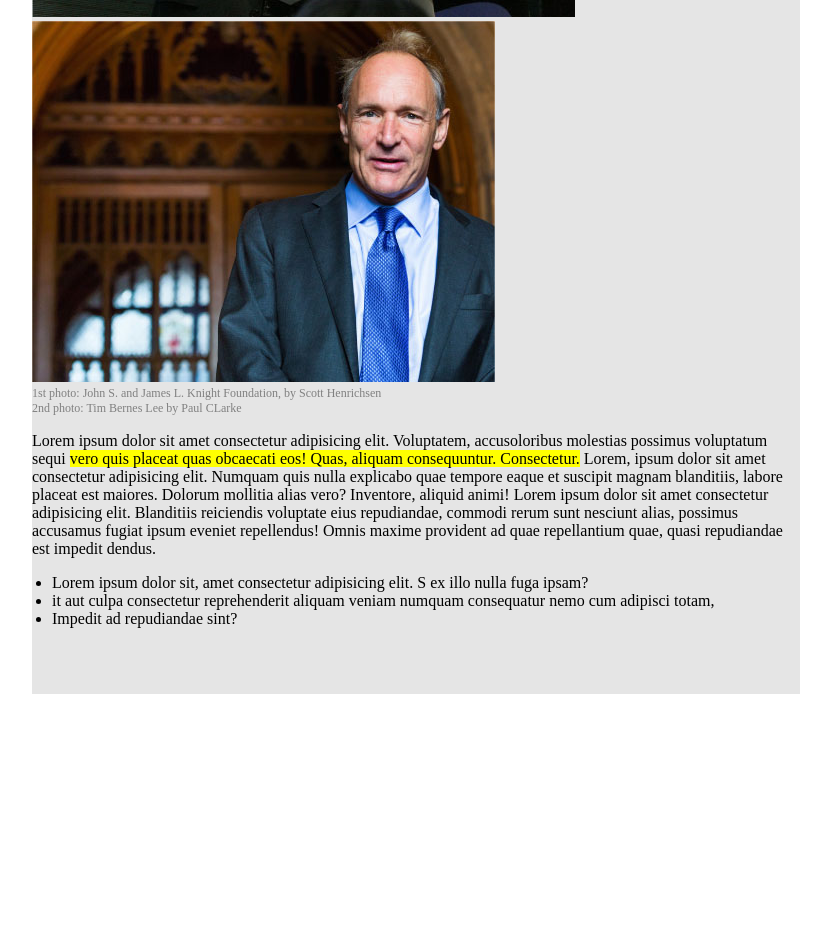
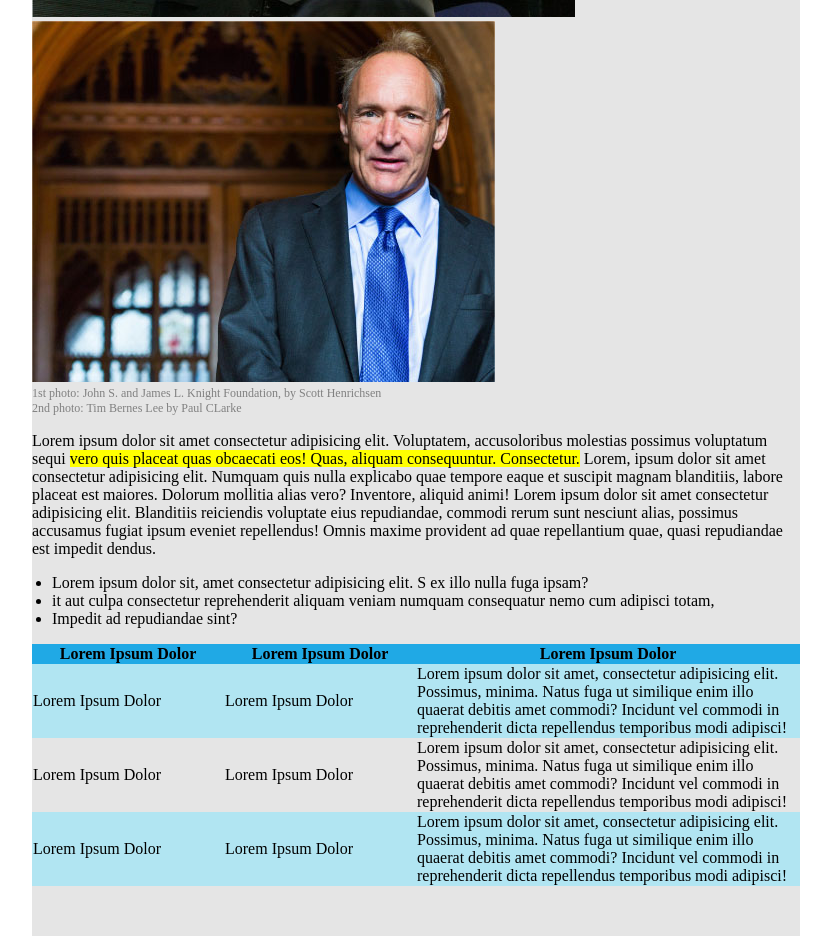
Before and after one commit to vrossi96/html-css-booleaner, a plain HTML site: page index.html in a window 1280 px wide. Shown: the part 565-1501 px from the top of the page, without its empty margins (224-1055 px from the left). Before the commit the page ends 1259 px from the top, so only its background shows below. Drawn offline with Linux system fonts and the light colour scheme.

Commit message:
added table

```diff
--- a/css/style.css
+++ b/css/style.css
@@ -50,3 +50,26 @@ body {
 ul {
     padding-left: 20px;
 }
+
+/* table */
+table {
+    width: 100%;
+    /* rimuove la spaziatura tra celle */
+    border-collapse: collapse;
+}
+
+thead {
+    background-color: #20a9e5;
+}
+
+.lor {
+    width: 25%;
+}
+
+#lor3 {
+    width: 50%;
+}
+
+.blue-row {
+    background-color: #b1e5f2;
+}
--- a/index.html
+++ b/index.html
@@ -32,11 +32,39 @@
             <p>
                 Lorem ipsum dolor sit amet consectetur adipisicing elit. Voluptatem, accusoloribus molestias possimus voluptatum sequi <span class="higlighted">vero quis placeat quas obcaecati eos! Quas, aliquam consequuntur. Consectetur.</span> Lorem, ipsum dolor sit amet consectetur adipisicing elit. Numquam quis nulla explicabo quae tempore eaque et suscipit magnam blanditiis, labore placeat est maiores. Dolorum mollitia alias vero? Inventore, aliquid animi! Lorem ipsum dolor sit amet consectetur adipisicing elit. Blanditiis reiciendis voluptate eius repudiandae, commodi rerum sunt nesciunt alias, possimus accusamus fugiat ipsum eveniet repellendus! Omnis maxime provident ad quae repellantium quae, quasi repudiandae est impedit dendus.
             </p>
+            <!-- List -->
             <ul>
                 <li>Lorem ipsum dolor sit, amet consectetur adipisicing elit. S ex illo nulla fuga ipsam?</li>
                 <li>it aut culpa consectetur reprehenderit aliquam veniam numquam consequatur nemo cum adipisci totam,</li>
                 <li> Impedit ad repudiandae sint?</li>
             </ul>
+            <!-- Table -->
+            <table>
+                <thead>
+                    <tr>
+                        <th class="lor">Lorem Ipsum Dolor</th>
+                        <th class="lor">Lorem Ipsum Dolor</th>
+                        <th id="lor3">Lorem Ipsum Dolor</th>
+                    </tr>
+                </thead>
+                <tbody>
+                    <tr class="blue-row">
+                        <td>Lorem Ipsum Dolor</td>
+                        <td>Lorem Ipsum Dolor</td>
+                        <td>Lorem ipsum dolor sit amet, consectetur adipisicing elit. Possimus, minima. Natus fuga ut similique enim illo quaerat debitis amet commodi? Incidunt vel commodi in reprehenderit dicta repellendus temporibus modi adipisci!</td>
+                    </tr>
+                    <tr>
+                        <td>Lorem Ipsum Dolor</td>
+                        <td>Lorem Ipsum Dolor</td>
+                        <td>Lorem ipsum dolor sit amet, consectetur adipisicing elit. Possimus, minima. Natus fuga ut similique enim illo quaerat debitis amet commodi? Incidunt vel commodi in reprehenderit dicta repellendus temporibus modi adipisci!</td>
+                    </tr>
+                    <tr class="blue-row">
+                        <td>Lorem Ipsum Dolor</td>
+                        <td>Lorem Ipsum Dolor</td>
+                        <td>Lorem ipsum dolor sit amet, consectetur adipisicing elit. Possimus, minima. Natus fuga ut similique enim illo quaerat debitis amet commodi? Incidunt vel commodi in reprehenderit dicta repellendus temporibus modi adipisci!</td>
+                    </tr>
+                </tbody>
+            </table>
         </main>
 
     </div>
```
